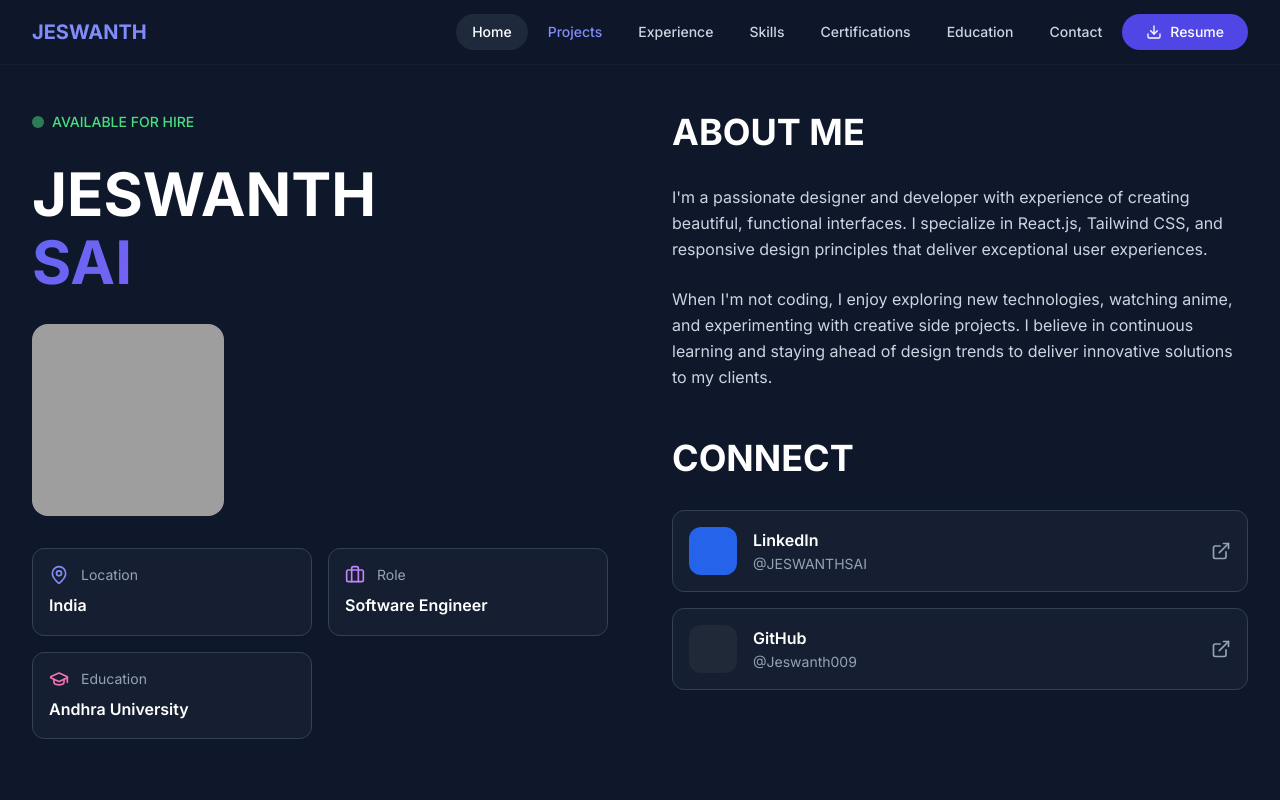
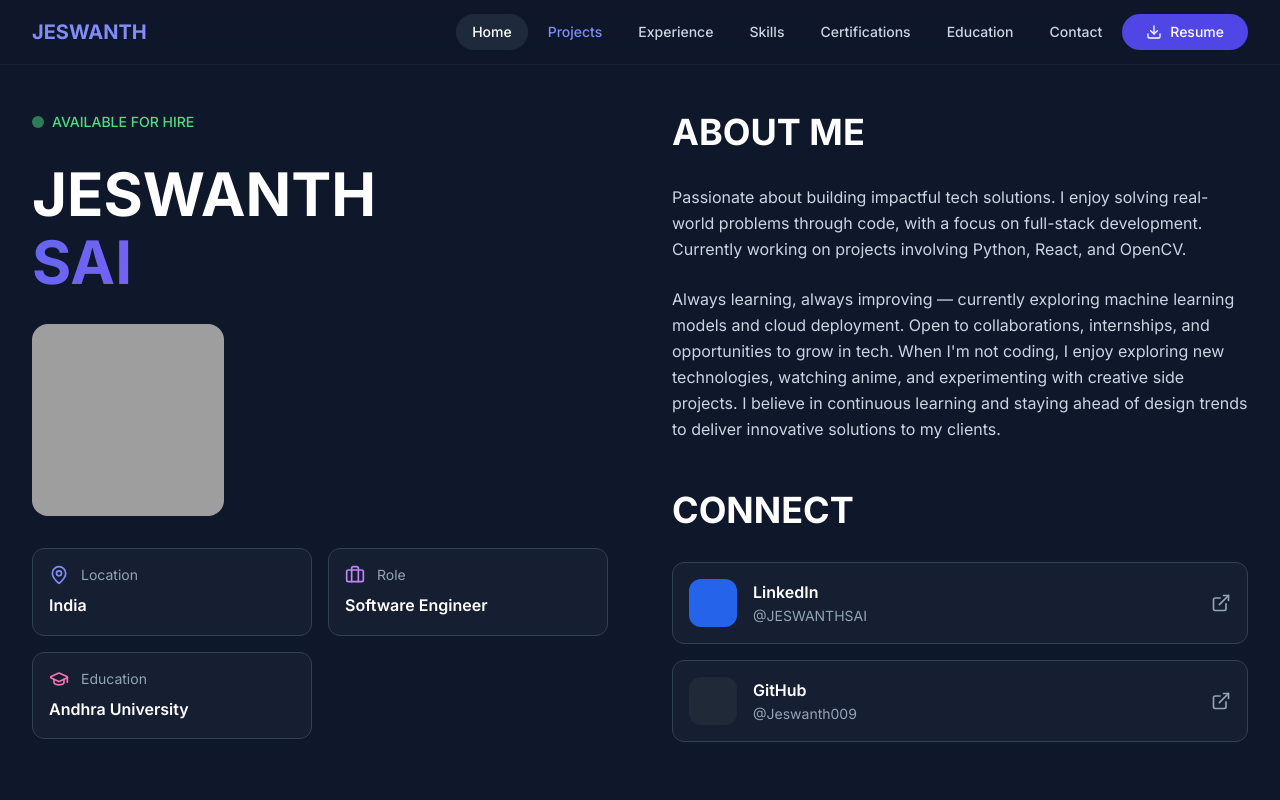
Before and after one commit to Jeswanth-009/portfolio_new, a website: page index.html in a window 1280 px wide. Shown: the top 800 px of the page. Drawn offline with nearby package versions, Linux system fonts and the light colour scheme; files that its build step writes are made by us from their sources; grey boxes are pictures that could not be loaded; some icons are missing.

Commit message:
changed description

```diff
--- a/index.html
+++ b/index.html
@@ -124,10 +124,10 @@
                         <h2 class="text-4xl font-bold text-white mb-8">ABOUT ME</h2>
                         <div class="space-y-6 text-slate-300 leading-relaxed">
                             <p>
-                                I'm a passionate designer and developer with experience of creating beautiful, functional interfaces. I specialize in React.js, Tailwind CSS, and responsive design principles that deliver exceptional user experiences.
+                                Passionate about building impactful tech solutions. I enjoy solving real-world problems through code, with a focus on full-stack development. Currently working on projects involving Python, React, and OpenCV.
                             </p>
                             <p>
-                                When I'm not coding, I enjoy exploring new technologies, watching anime, and experimenting with creative side projects. I believe in continuous learning and staying ahead of design trends to deliver innovative solutions to my clients.
+                                Always learning, always improving — currently exploring machine learning models and cloud deployment. Open to collaborations, internships, and opportunities to grow in tech. When I'm not coding, I enjoy exploring new technologies, watching anime, and experimenting with creative side projects. I believe in continuous learning and staying ahead of design trends to deliver innovative solutions to my clients.
                             </p>
                         </div>
                     </div>
```
